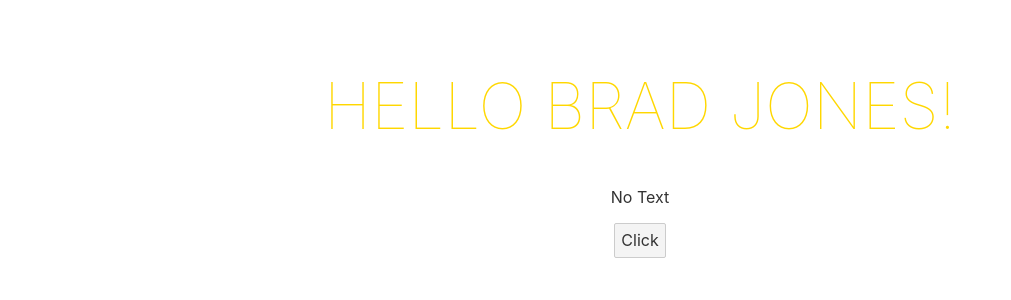
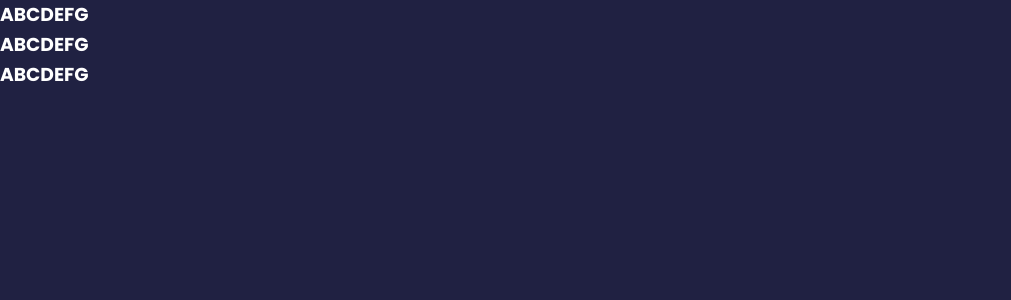
Before and after one commit to meIwata/svelte-feedback-app, a Svelte app: page / in a window 1280 px wide. Shown: the top 300 px of the page, without its empty margins (0-1011 px from the left). Built offline with nearby package versions, Linux system fonts and the light colour scheme.

Commit message:
Add new files

```diff
--- a/public/global.css
+++ b/public/global.css
@@ -1,63 +1,24 @@
-html, body {
-	position: relative;
-	width: 100%;
-	height: 100%;
+@import url('https://fonts.googleapis.com/css2?family=Poppins:wght@400;600;700&display=swap');
+
+* {
+  box-sizing: border-box;
+  margin: 0;
+  padding: 0;
 }
 
 body {
-	color: #333;
-	margin: 0;
-	padding: 8px;
-	box-sizing: border-box;
-	font-family: -apple-system, BlinkMacSystemFont, "Segoe UI", Roboto, Oxygen-Sans, Ubuntu, Cantarell, "Helvetica Neue", sans-serif;
+  font-family: 'Poppins', sans-serif;
+  background-color: #202142;
+  line-height: 1.6;
+  color: #fff;
 }
 
-a {
-	color: rgb(0,100,200);
-	text-decoration: none;
+ul {
+  list-style: none;
 }
 
-a:hover {
-	text-decoration: underline;
+.container {
+  max-width: 768px;
+  margin: 100px auto;
+  padding: 0 20px;
 }
-
-a:visited {
-	color: rgb(0,80,160);
-}
-
-label {
-	display: block;
-}
-
-input, button, select, textarea {
-	font-family: inherit;
-	font-size: inherit;
-	-webkit-padding: 0.4em 0;
-	padding: 0.4em;
-	margin: 0 0 0.5em 0;
-	box-sizing: border-box;
-	border: 1px solid #ccc;
-	border-radius: 2px;
-}
-
-input:disabled {
-	color: #ccc;
-}
-
-button {
-	color: #333;
-	background-color: #f4f4f4;
-	outline: none;
-}
-
-button:disabled {
-	color: #999;
-}
-
-button:not(:disabled):active {
-	background-color: #ddd;
-}
-
-button:focus {
-	border-color: #666;
-}
--- a/src/App.svelte
+++ b/src/App.svelte
@@ -1,47 +1,26 @@
 <script>
-	let firstName = "Brad";
-	let lastName = "Jones";
-	let color = "gold";
-	let showText = false;
-
-	$: name = firstName + " " + lastName;
-	const toggle = ()=>{
-		// color="crimson"
-		color = color === "gold"? "crimson" : "gold"
-		showText = !showText
-	}
+    import FeedbackList from './components/FeedbackList.svelte'
+    let feedback = [
+        {
+            id: 1,
+            rating: 10,
+            text: "ABCDEFG",
+        },
+        {
+            id: 2,
+            rating: 9,
+            text: "ABCDEFG",
+        },
+        {
+            id: 3,
+            rating: 8,
+            text: "ABCDEFG",
+        }
+    ]
 </script>
 
 <main>
-	<h1 style="color: {color};">Hello {name}!</h1>
-	{#if showText}
-		<p>Visit the <a href="https://svelte.dev/tutorial">Svelte tutorial</a> to learn how to build Svelte apps.</p>
-	{:else}
-		<p>No Text</p>
-	{/if}
-	<!-- <button on:click={()=> color="crimson"}>Click</button> -->
-	<button on:click={toggle}>Click</button>
+    <!-- <FeedbackList feedback = {feedback} /> -->
+    <FeedbackList {feedback} />
 
 </main>
-
-<style>
-	main {
-		text-align: center;
-		padding: 1em;
-		max-width: 240px;
-		margin: 0 auto;
-	}
-
-	h1 {
-		color: #ff3e00;
-		text-transform: uppercase;
-		font-size: 4em;
-		font-weight: 100;
-	}
-
-	@media (min-width: 640px) {
-		main {
-			max-width: none;
-		}
-	}
-</style>
--- /dev/null
+++ b/src/Test.svelte
@@ -0,0 +1,62 @@
+<script>
+	let firstName = "Brad";
+	let lastName = "Jones";
+	let color = "gold";
+	let showText = false;
+	let users = [
+		{
+			id: 1, name: "John"
+		},
+		{
+			id: 2, name: "Alice"
+		},
+		{
+			id: 3, name: "Mary"
+		},
+	]
+
+	$: name = firstName + " " + lastName;
+	const toggle = ()=>{
+		// color="crimson"
+		color = color === "gold"? "crimson" : "gold"
+		showText = !showText
+
+		users = [...users, {id: "4", name: "Elly"}]
+	}
+</script>
+
+<main>
+	<h1 style="color: {color};">Hello {name}!</h1>
+	{#if showText}
+		<p>Visit the <a href="https://svelte.dev/tutorial">Svelte tutorial</a> to learn how to build Svelte apps.</p>
+	{:else}
+		<p>No Text</p>
+	{/if}
+	<!-- <button on:click={()=> color="crimson"}>Click</button> -->
+	<button on:click={toggle}>Click</button>
+	{#each users as user (user.id)}
+		<h3>{user.id}: {user.name}</h3>
+	{/each}
+</main>
+
+<style>
+	main {
+		text-align: center;
+		padding: 1em;
+		max-width: 240px;
+		margin: 0 auto;
+	}
+
+	h1 {
+		color: #ff3e00;
+		text-transform: uppercase;
+		font-size: 4em;
+		font-weight: 100;
+	}
+
+	@media (min-width: 640px) {
+		main {
+			max-width: none;
+		}
+	}
+</style>
--- /dev/null
+++ b/src/components/FeedbackList.svelte
@@ -0,0 +1,9 @@
+<script>
+    export let feedback = []
+
+    // console.log(feedback)
+</script>
+
+{#each feedback as fb (fb.id)}
+    <h3>{fb.text}</h3>
+{/each}
```
Also changed, not shown: src/components/FeedbackItem.svelte (added).
